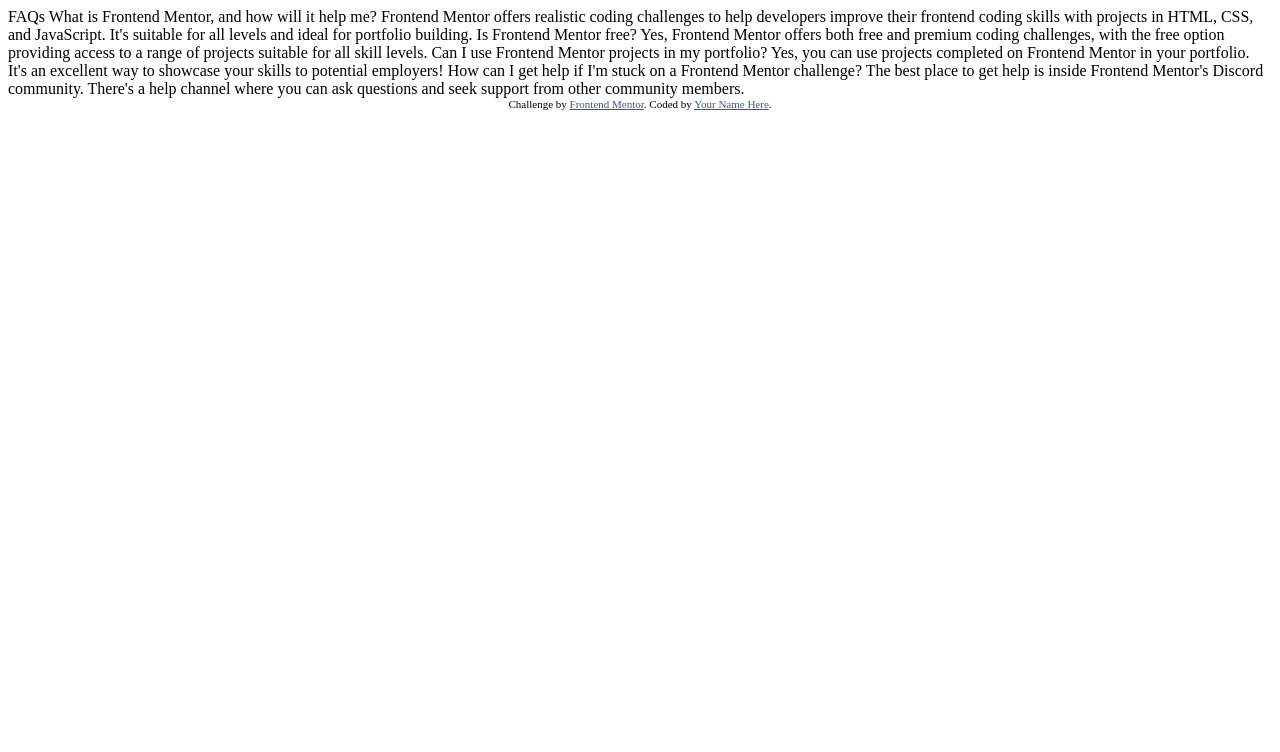
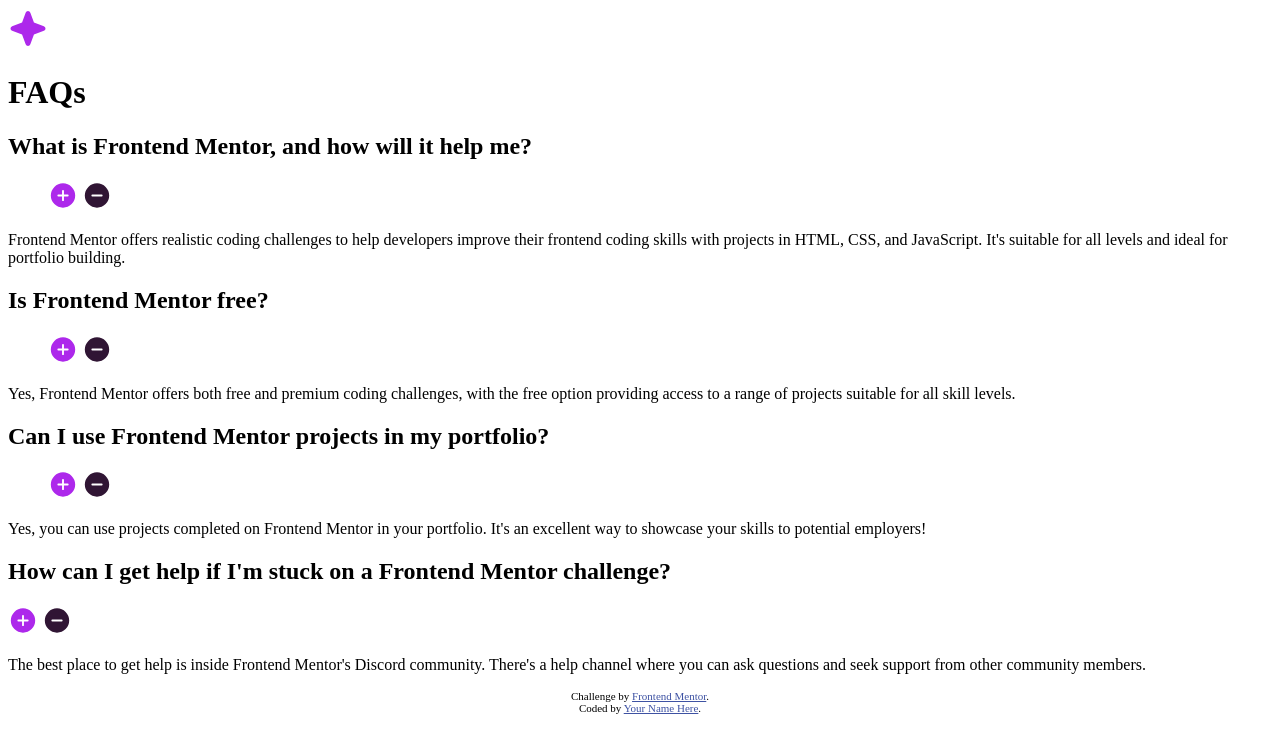
Before and after one commit to cmoiss/faq-accordion, a plain HTML site: page index.html in a window 1280 px wide. Drawn offline with Linux system fonts and the light colour scheme.

Commit message:
added - html elements

```diff
--- a/index.html
+++ b/index.html
@@ -26,24 +26,81 @@
     </style>
   </head>
   <body>
-    FAQs What is Frontend Mentor, and how will it help me? Frontend Mentor
-    offers realistic coding challenges to help developers improve their frontend
-    coding skills with projects in HTML, CSS, and JavaScript. It's suitable for
-    all levels and ideal for portfolio building. Is Frontend Mentor free? Yes,
-    Frontend Mentor offers both free and premium coding challenges, with the
-    free option providing access to a range of projects suitable for all skill
-    levels. Can I use Frontend Mentor projects in my portfolio? Yes, you can use
-    projects completed on Frontend Mentor in your portfolio. It's an excellent
-    way to showcase your skills to potential employers! How can I get help if
-    I'm stuck on a Frontend Mentor challenge? The best place to get help is
-    inside Frontend Mentor's Discord community. There's a help channel where you
-    can ask questions and seek support from other community members.
+    <div class="wrapper">
+      <header>
+        <img src="assets/images/icons/icon-star.svg" alt="icon-star" />
+        <h1>FAQs</h1>
+      </header>
 
-    <footer class="attribution">
-      Challenge by
-      <a href="https://www.frontendmentor.io?ref=challenge" target="_blank"
-        >Frontend Mentor</a
-      >. Coded by <a href="#">Your Name Here</a>.
-    </footer>
+      <div class="card">
+        <main>
+          <article>
+            <div class="question-title-container">
+              <h2>What is Frontend Mentor, and how will it help me?</h2>
+              <figure class="interaction-icons">
+                <img src="assets/images/icons/icon-plus.svg" alt="icon-plus" />
+                <img src="assets/images/icons/icon-minus.svg" alt="icon-minus" />
+              </figure>
+            </div>
+            <p>
+              Frontend Mentor offers realistic coding challenges to help
+              developers improve their frontend coding skills with projects in
+              HTML, CSS, and JavaScript. It's suitable for all levels and ideal
+              for portfolio building.
+            </p>
+          </article>
+          <article>
+            <div class="question-title-container">
+              <h2>Is Frontend Mentor free?</h2>
+              <figure class="interaction-icons">
+                <img src="assets/images/icons/icon-plus.svg" alt="icon-plus" />
+                <img src="assets/images/icons/icon-minus.svg" alt="icon-minus" />
+              </figure>
+            </div>
+            <p>
+              Yes, Frontend Mentor offers both free and premium coding challenges,
+              with the free option providing access to a range of projects
+              suitable for all skill levels.
+            </p>
+          </article>
+          <article>
+            <div class="question-title-container">
+              <h2>Can I use Frontend Mentor projects in my portfolio?</h2>
+              <figure class="interaction-icons">
+                <img src="assets/images/icons/icon-plus.svg" alt="icon-plus" />
+                <img src="assets/images/icons/icon-minus.svg" alt="icon-minus" />
+              </figure>
+            </div>
+            <p>
+              Yes, you can use projects completed on Frontend Mentor in your
+              portfolio. It's an excellent way to showcase your skills to
+              potential employers!
+            </p>
+          </article>
+          <article>
+            <div class="question-title-container">
+              <h2>
+                How can I get help if I'm stuck on a Frontend Mentor challenge?
+              </h2>
+              <figure class="interaction-icons"></figure>
+                <img src="assets/images/icons/icon-plus.svg" alt="icon-plus">
+                <img src="assets/images/icons/icon-minus.svg" alt="icon-minus">
+              </figure>
+            </div>
+            <p>
+              The best place to get help is inside Frontend Mentor's Discord
+              community. There's a help channel where you can ask questions and
+              seek support from other community members.
+            </p>
+          </article>
+        </main>
+      </div>
+
+      <footer class="attribution">
+        <p>
+          Challenge by <a href="https://www.frontendmentor.io?ref=challenge" target="_blank"> Frontend Mentor</a>.<br>
+          Coded by <a href="#">Your Name Here</a>.</p>
+      </footer>
+    </div>
   </body>
 </html>
```
